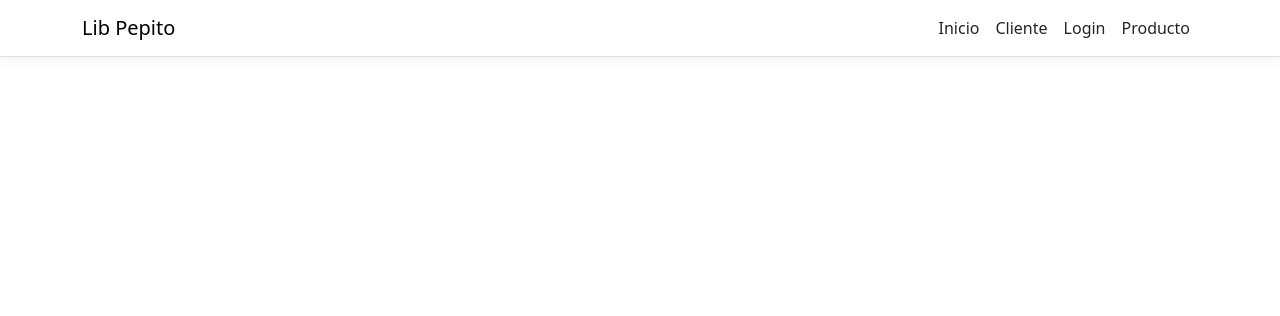
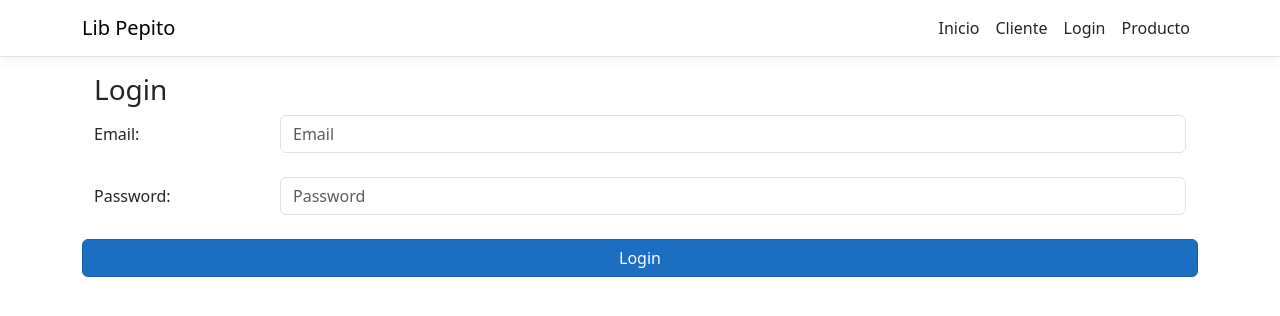
Before and after one commit to moralessIvann/employeesregistration, an Angular app in the folder ClientApp/: page /login in a window 1280 px wide. Shown: the top 316 px of the page. Built offline with nearby package versions, Linux system fonts and the light colour scheme; no server answers.

Commit message:
added logic to login component

```diff
--- a/ClientApp/src/app/login/login.component.html
+++ b/ClientApp/src/app/login/login.component.html
@@ -1,10 +1,55 @@
-<!DOCTYPE html>
-<html>
-<head>
-    <meta charset="utf-8" />
-    <title></title>
-</head>
-<body>
+<div class="container">
+  <h3>Login</h3>
+  <form [formGroup]="loginForm" (ngSubmit)="Login()">
+    <div class="form-group row">
+      <label for="Email" class="col-sm-2 col-form-label">
+        Email:
+      </label>
+      <div class="col-sm-10">
+        <input id="Email" type="text" class="form-control" placeholder="Email"
+               formControlName="email"
+               [ngClass]="{ 'is-invalid': enviado && f.email.errors }" />
+        <div *ngIf="enviado && f.email.errors" class="invalid-feedback">
+          <div *ngIf="f.email.errors.required">Email es obligatorio</div>
+          <div *ngIf="f.email.errors.email">Email con formato incorrecto</div>
+        </div>
+      </div>
+    </div>
+    <br />
+    <div class="form-group row">
+      <label for="Password" class="col-sm-2 col-form-label">
+        Password:
+      </label>
+      <div class="col-sm-10">
+        <input id="Password" type="password" class="form-control" placeholder="Password"
+               formControlName="pass"
+               [ngClass]="{ 'is-invalid': enviado && f.pass.errors }" />
+        <div *ngIf="enviado && f.pass.errors" class="invalid-feedback">
+          <div *ngIf="f.pass.errors.required">Password es obligatorio</div>
+        </div>
+      </div>
+    </div>
+    <br />
+    <div class="row">
+      <button class="btn btn-primary" type="submit">Login</button>
+    </div>
+  </form>
+</div>
 
-</body>
-</html>
+<ng-template #myModalInfo let-modal>
+  <div class="modal bg-secondary" tabindex="-1" style="display:block;" role="dialog">
+    <div class="modal-dialog modal-dialog-scrollable modal-lg">
+      <div class="modal-content ">
+        <div class="modal-header">
+          <h5 class="modal-title">Información</h5>
+          <button type="button" class="close" data-dismiss="modal" aria-label="Close" (click)="modal.close()">
+            <span aria-hidden="true">&times;</span>
+          </button>
+        </div>
+        <div class="modal-body">
+          {{resultadoPeticion}}
+        </div>
+      </div>
+    </div>
+  </div>
+</ng-template>
--- a/ClientApp/src/app/login/login.component.ts
+++ b/ClientApp/src/app/login/login.component.ts
@@ -1,22 +1,32 @@
-import { Component, OnInit } from '@angular/core';
+import { Component, OnInit, TemplateRef, ViewChild } from '@angular/core';
 import { UsuarioApiService } from '../services/usuarioApi.service';
 import { AuthenticationAPIJson } from '../modelos/authenticationAPIJson';
 import { environment } from '../../environments/environment';
+import { AbstractControl, FormBuilder, FormGroup, Validators } from '@angular/forms';
+import { NgbModal } from '@ng-bootstrap/ng-bootstrap';
+import { UsuarioAPIJson } from '../modelos/usuarioAPIJson';
+import { ClienteJson } from '../modelos/clienteJson';
 
 @Component({
   selector: 'app-login-component',
   templateUrl: './login.component.html'
 })
 
-export class LoginComponent implements OnInit
-{
+export class LoginComponent implements OnInit {
 
   usuarioAPI: AuthenticationAPIJson;
 
-  constructor(private servicioLogin: UsuarioApiService)
-  {
-    console.log("constr")
-    console.log("constr")
+  //form
+  loginForm: FormGroup;
+  enviado: boolean = false;
+  resultadoPeticion: string;
+  @ViewChild("myModalInfo", { static: false }) myModalInfo: TemplateRef<any>;
+
+  token: string;
+
+  constructor(private servicioLogin: UsuarioApiService, private formBuilder: FormBuilder,
+    private modalService: NgbModal) {
+
     // ServicioProducto.obtenerClientes().subscribe(res => { console.log(res)});
     this.usuarioAPI = {
       email: environment.usuarioAPI,
@@ -25,9 +35,42 @@ export class LoginComponent implements OnInit
   }
 
   ngOnInit() {
-    console.log("ngOnInit")
+
+    this.loginForm = this.formBuilder.group({
+      email: ['', [Validators.required, Validators.email]],
+      pass: ['', Validators.required]
+    })
+
+    // servicio para llamar login API
     this.servicioLogin.loginAPI(this.usuarioAPI).subscribe(respuesta => {
+      if (respuesta.error != null && respuesta.error != '')
+        this.resultadoPeticion = respuesta.texto;
+      else
+        this.token = (respuesta.objetoGenerico as UsuarioAPIJson).token;
       console.log(respuesta)
     })
   }
+
+  get f(): { [key: string]: AbstractControl } {
+    return this.loginForm.controls;
+  }
+
+  Login() {
+    this.enviado = true;
+    if (this.loginForm.invalid) {
+      console.log("Invalido");
+      return;
+    }
+
+    let cliente: ClienteJson =
+    {
+      email: this.loginForm.controls['email'].value,
+      password: this.loginForm.controls['pass'].value
+    };
+
+
+    //Llamar método de Login incrustando el token en la cabecerea
+    this.resultadoPeticion = this.token;
+    this.modalService.open(this.myModalInfo);
+  }
 }
--- a/ClientApp/src/app/modelos/clienteJson.ts
+++ b/ClientApp/src/app/modelos/clienteJson.ts
@@ -1,6 +1,6 @@
 export interface ClienteJson {
   id?: number;
-  nombre: string;
+  nombre?: string;
   email: string;
   password: string;
 }
--- /dev/null
+++ b/ClientApp/src/app/modelos/usuarioAPIJson.ts
@@ -0,0 +1,4 @@
+export interface UsuarioAPIJson {
+  email: string;
+  token: string;
+}
```
Also changed, not shown: 1 other file (tests, documents, lock files or other folders).
